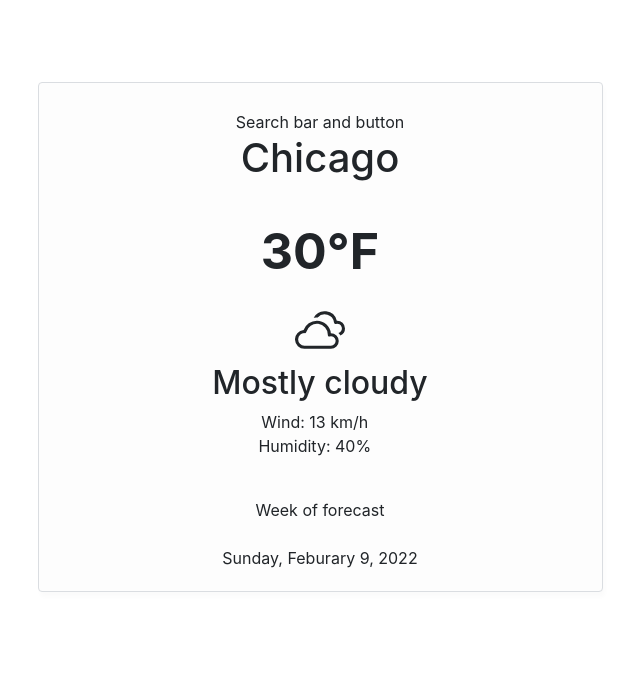
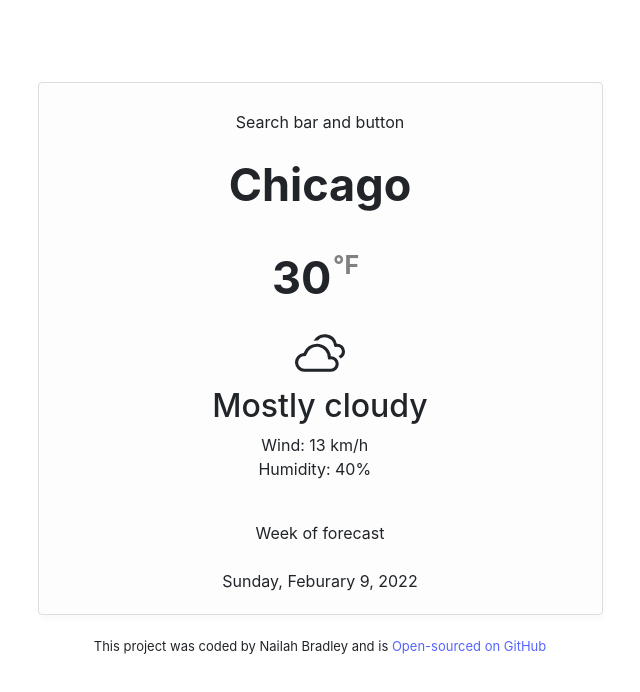
Before and after one commit to Nailahbradley/weather-app-react, a React (Create React App) app: page / in a window 1280 px wide. Shown: the top 692 px of the page, without its empty margins (320-960 px from the left). Built offline with nearby package versions, Linux system fonts and the light colour scheme; the HTML template or start-up script is replaced by a standard one.

Commit message:
Added footer and edit degree

```diff
--- a/src/App.css
+++ b/src/App.css
@@ -11,3 +11,14 @@
   margin-block: 82px;
   box-shadow: 2px 5px 5px rgb(0 0 0 / 2%);
 }
+footer {
+  text-align: center;
+  margin-top: -60px;
+  font-size: small;
+}
+
+a {
+  text-decoration: none;
+  color: #5664ff;
+  font-size: small;
+}
--- a/src/App.jsx
+++ b/src/App.jsx
@@ -13,6 +13,17 @@ export default function Weather() {
           </div>
         </div>
       </div>
+      <footer>
+        This project was coded by Nailah Bradley and is{" "}
+        <a
+          href="https://github.com/Nailahbradley/weather-app-react"
+          target="_blank"
+          rel="noreferrer"
+        >
+          {" "}
+          Open-sourced on GitHub{" "}
+        </a>
+      </footer>
     </div>
   );
 }
--- a/src/Search.jsx
+++ b/src/Search.jsx
@@ -6,9 +6,12 @@ export default function Search() {
   return (
     <div className="Weather">
       <div class="Search bar">Search bar and button</div>
-      <h1 c>Chicago</h1>
       <br />
-      <div className="temperature">30°F</div>
+      <h1 className="city">Chicago</h1>
+      <br />
+      <div className="temperature">
+        30 <span className="fahrenheit">°F</span>
+      </div>
       <div className="icon">
         {" "}
         <BsClouds />{" "}
--- a/src/search.css
+++ b/src/search.css
@@ -5,7 +5,7 @@
   font-size: 50px;
 }
 .temperature {
-  font-size: 50px;
+  font-size: 45px;
   font-weight: bold;
 }
 ul,
@@ -13,3 +13,14 @@ li {
   text-decoration: none;
   list-style: none;
 }
+.city {
+  font-size: 45px;
+  font-weight: 700;
+}
+.fahrenheit {
+  font-size: 25px;
+  color: grey;
+  position: relative;
+  top: -20px;
+  left: -9px;
+}
```
